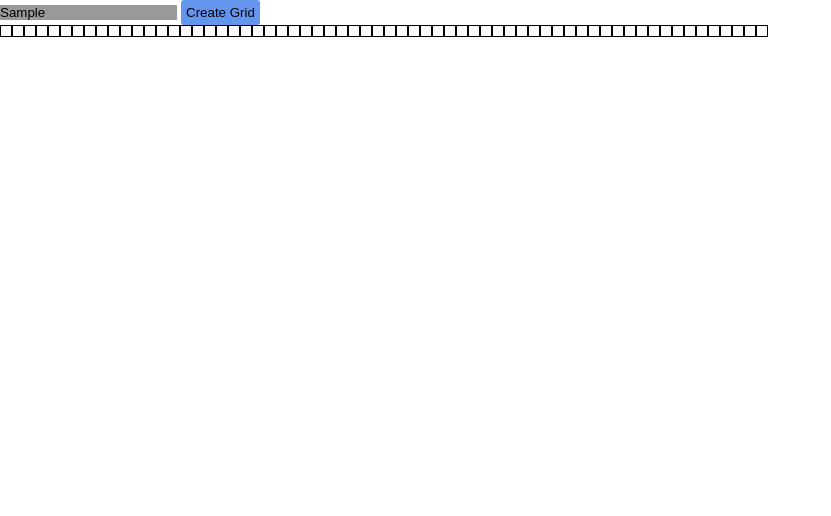
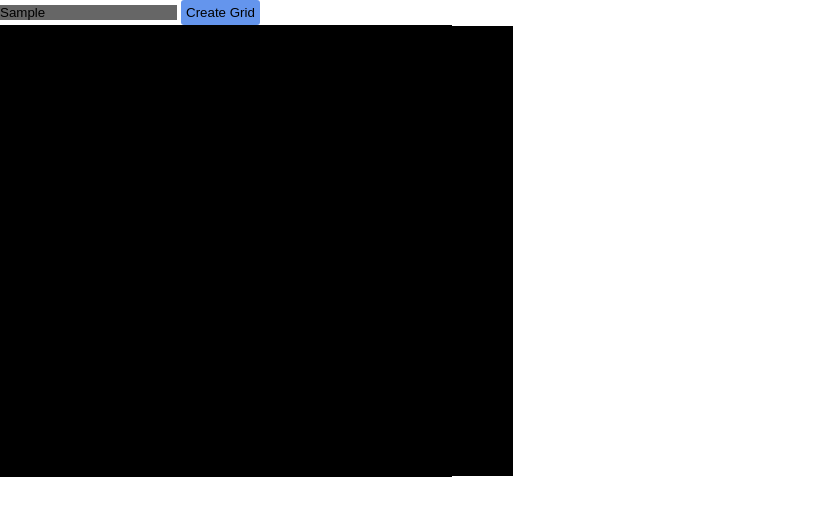
Before and after one commit to rjablon03/etch-a-sketch, a plain HTML site: page index.html in a window 1280 px wide. Both pictures are taken after typing "Sample" into the empty fields and a click on the button "Create Grid". Shown: the whole page, without its empty margins (0-831 px from the left). Drawn offline with Linux system fonts and the light colour scheme.

Commit message:
Started playing around with flexbox

```diff
--- a/index.html
+++ b/index.html
@@ -8,7 +8,7 @@
     <script src="script.js"></script>
 </head>
 <body>
-    <input class="text" type="text">
+    <input type="text" class="dimensions">
     <button onclick="createGrid()">Create Grid</button>
     <div class="container"></div>
 </body>
--- a/script.js
+++ b/script.js
@@ -1,9 +1,12 @@
 function createGrid() {
     const container = document.querySelector(".container");
+    let dimensions = document.querySelector(".dimensions");
+    dimensions = parseInt(dimensions.nodeValue);
+    console.log(dimensions)
 
     container.innerHTML = '';
 
-    for (let i = 0; i < 8*8; i++) {
+    for (let i = 0; i < 16*16; i++) {
         const tile = document.createElement("div");
         tile.classList.add("tile");
         container.appendChild(tile);
--- a/styles.css
+++ b/styles.css
@@ -4,8 +4,8 @@
     padding: 0;
 }
 
-input {
-    background-color: #999999;
+.dimensions{
+    background-color: #666666;
 }
 
 button {
@@ -15,14 +15,14 @@ button {
 }
 
 .container {
+    width: 450px;
+    height: 450px;
+    border: solid 1px black;
     display: flex;
 }
 
 .tile {
-    height: 10px;
-    width: 10px;
     border: 1px solid #000;
-    flex-shrink: 0;
 }
 
 .tile:hover{
```
